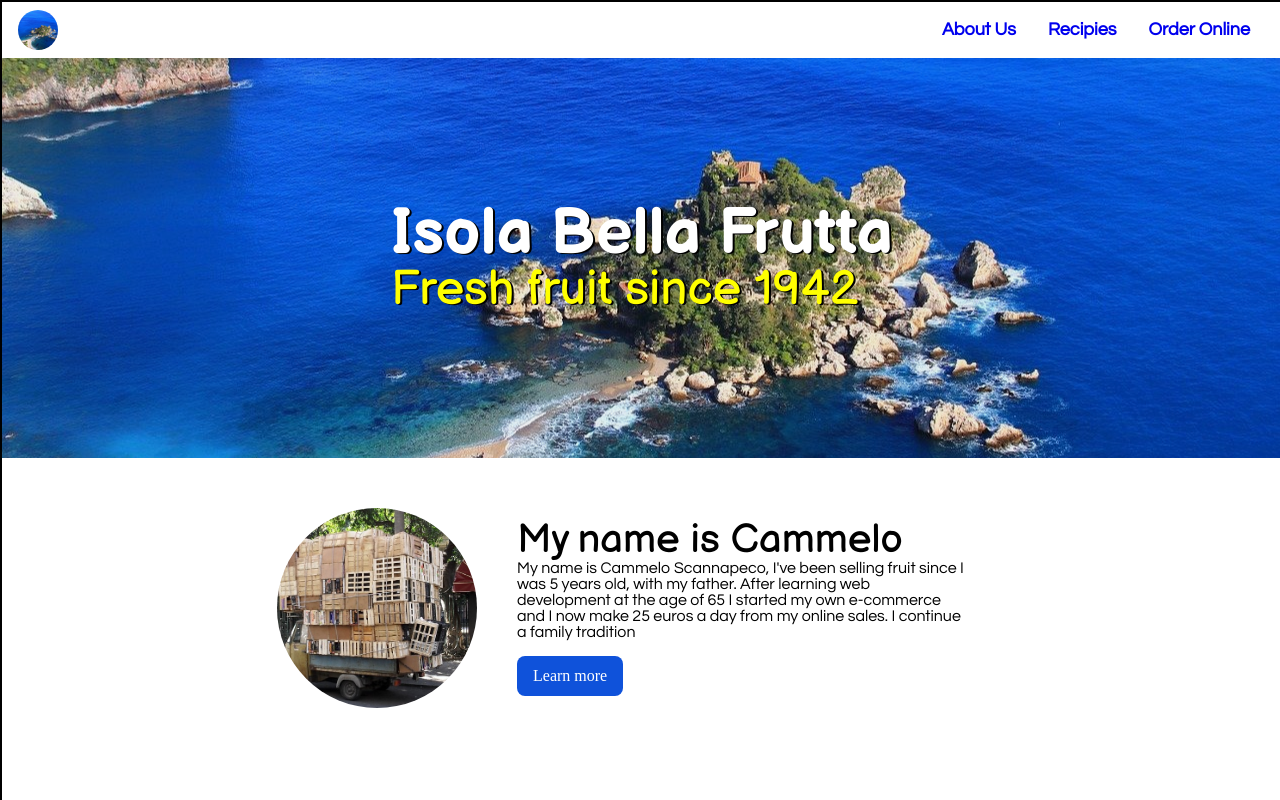
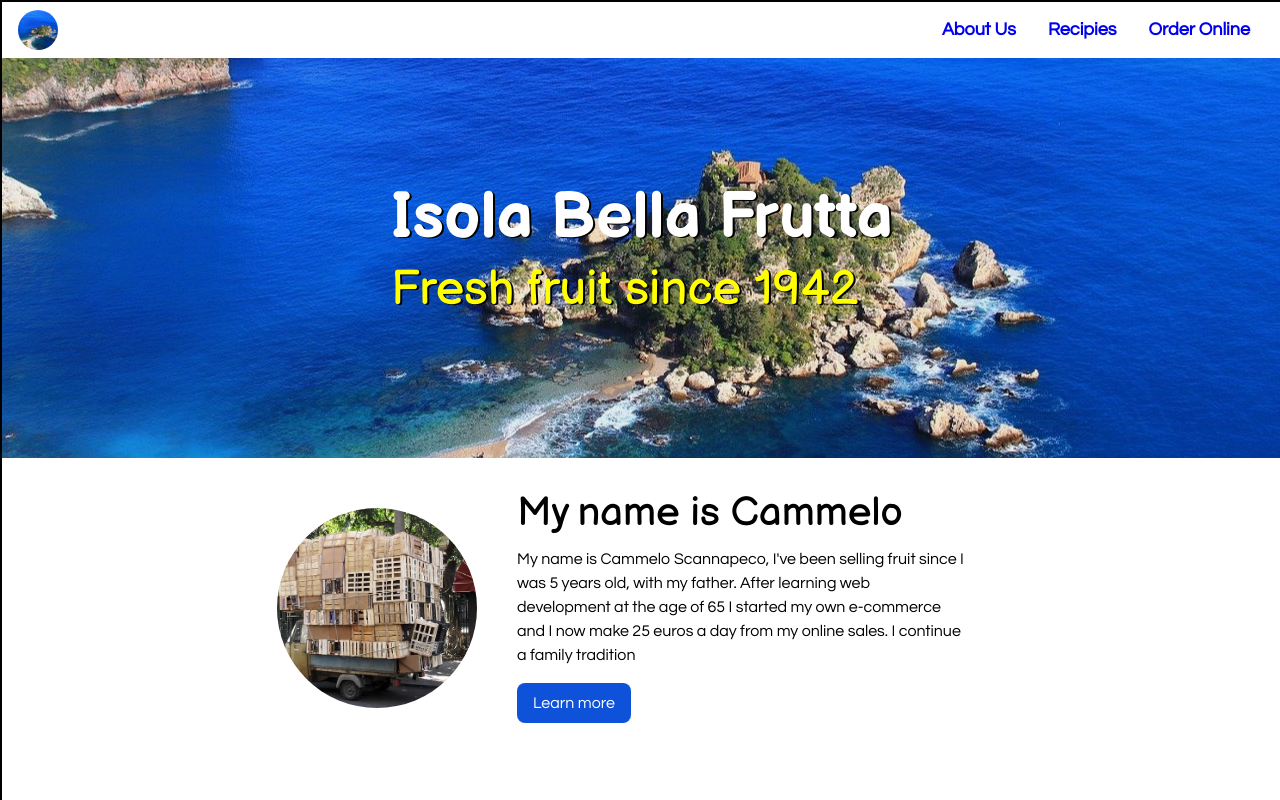
Before and after one commit to ilzio/lapa-frutta, a Next.js app: page / in a window 1280 px wide. Shown: the top 800 px of the page. Built offline with nearby package versions, Linux system fonts and the light colour scheme.

Commit message:
typography fixes & colors init

```diff
--- /dev/null
+++ b/styles/_colors.scss
@@ -0,0 +1,3 @@
+$body-color: #ededed;
+$lapa-blue: #0f52da;
+$lapa-yellow:  #ffff00;
--- a/styles/_typography.scss
+++ b/styles/_typography.scss
@@ -1,27 +1,38 @@
 @import url("https://fonts.googleapis.com/css2?family=Balsamiq+Sans:wght@400;700&family=Questrial&display=swap");
 
+body {
+  font-size: 16px;
+
+  font-family: "Questrial", sans-serif;
+}
+
 h1 {
+  line-height: 1em;
   font-size: 64px;
   font-family: "Balsamiq Sans", cursive;
   font-weight: 700;
+  margin-bottom: 16px;
 }
 h2 {
   font-size: 48px;
   font-family: "Balsamiq Sans", cursive;
+  line-height: 1em;
+  margin-bottom: 16px;
 
   //   font-weight: 700;
 }
 h3 {
   font-size: 40px;
   font-family: "Balsamiq Sans", cursive;
+  line-height: 1em;
+  margin-bottom: 14px;
 
   //   font-weight: 700;
 }
 p {
-  font-size: 16px;
-  font-family: "Questrial", sans-serif;
+  line-height: 1.5em;
 }
-
+// do it locally
 a {
   font-size: 18px;
   font-family: "Questrial", sans-serif;
```
